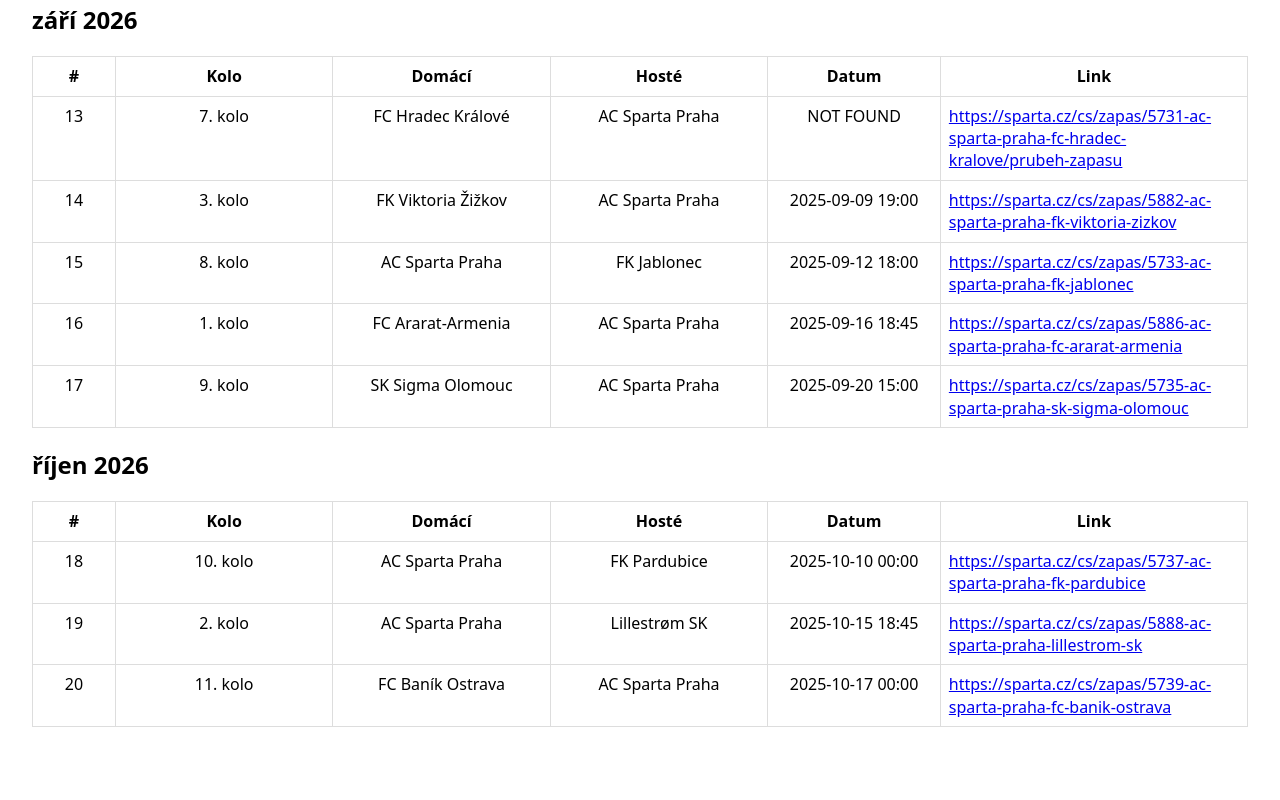
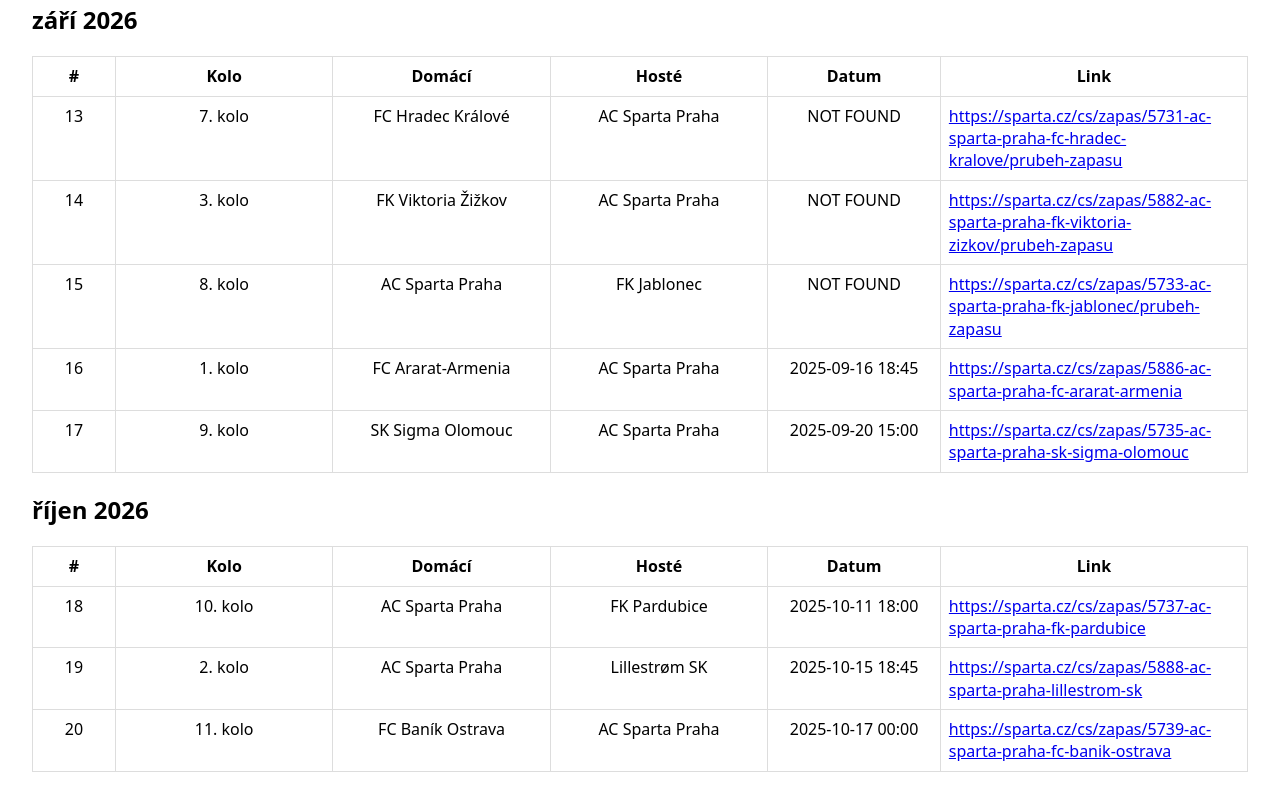
Before and after one commit to Pavhan/sparta-events-calendar, a website: page docs/index.html in a window 1280 px wide. Shown: the part 1378-2178 px from the top of the page. Before the commit the page ends 2137 px from the top, so only its background shows below. Drawn offline with Linux system fonts and the light colour scheme.

Commit message:
chore: update sparta report + ics

```diff
--- a/docs/index.html
+++ b/docs/index.html
@@ -214,8 +214,8 @@
               <td>3. kolo</td>
               <td>FK Viktoria Žižkov</td>
               <td>AC Sparta Praha</td>
-              <td>2025-09-09 19:00</td>
-              <td style="text-align:left"><a href="https://sparta.cz/cs/zapas/5882-ac-sparta-praha-fk-viktoria-zizkov" target="_blank" rel="noreferrer">https://sparta.cz/cs/zapas/5882-ac-sparta-praha-fk-viktoria-zizkov</a></td>
+              <td>NOT FOUND</td>
+              <td style="text-align:left"><a href="https://sparta.cz/cs/zapas/5882-ac-sparta-praha-fk-viktoria-zizkov/prubeh-zapasu" target="_blank" rel="noreferrer">https://sparta.cz/cs/zapas/5882-ac-sparta-praha-fk-viktoria-zizkov/prubeh-zapasu</a></td>
             </tr>
 
 
@@ -224,8 +224,8 @@
               <td>8. kolo</td>
               <td>AC Sparta Praha</td>
               <td>FK Jablonec</td>
-              <td>2025-09-12 18:00</td>
-              <td style="text-align:left"><a href="https://sparta.cz/cs/zapas/5733-ac-sparta-praha-fk-jablonec" target="_blank" rel="noreferrer">https://sparta.cz/cs/zapas/5733-ac-sparta-praha-fk-jablonec</a></td>
+              <td>NOT FOUND</td>
+              <td style="text-align:left"><a href="https://sparta.cz/cs/zapas/5733-ac-sparta-praha-fk-jablonec/prubeh-zapasu" target="_blank" rel="noreferrer">https://sparta.cz/cs/zapas/5733-ac-sparta-praha-fk-jablonec/prubeh-zapasu</a></td>
             </tr>
 
 
@@ -271,7 +271,7 @@
               <td>10. kolo</td>
               <td>AC Sparta Praha</td>
               <td>FK Pardubice</td>
-              <td>2025-10-10 00:00</td>
+              <td>2025-10-11 18:00</td>
               <td style="text-align:left"><a href="https://sparta.cz/cs/zapas/5737-ac-sparta-praha-fk-pardubice" target="_blank" rel="noreferrer">https://sparta.cz/cs/zapas/5737-ac-sparta-praha-fk-pardubice</a></td>
             </tr>
 
```
Also changed, not shown: 1 other file.
